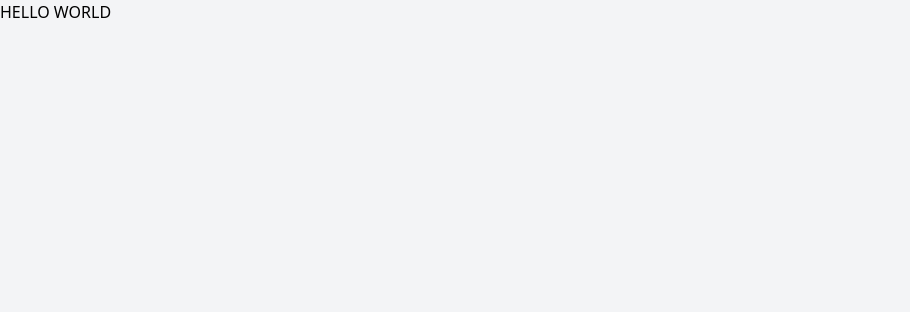
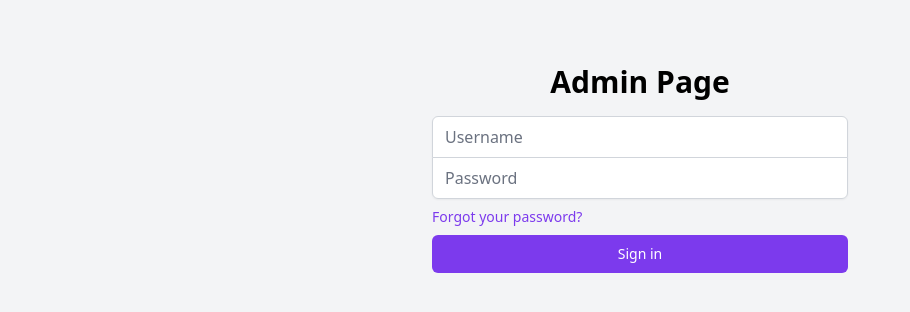
Before and after one commit to sanjayatony/app-vue, a Vue app: page / in a window 1280 px wide. Shown: the top 312 px of the page, without its empty margins (0-910 px from the left). Built offline with nearby package versions, Linux system fonts and the light colour scheme.

Commit message:
form login

```diff
--- a/src/components/Login.vue
+++ b/src/components/Login.vue
@@ -1,3 +1,35 @@
 <template>
-  <h1 class="uppercase">Hello World</h1>
+  <div class="max-w-md mx-auto mt-16">
+    <h1 class="text-center text-3xl font-bold">Admin Page</h1>
+    <form class="p-4">
+      <div class="rounded-md shadow-sm -space-y-px">
+        <input
+          type="text"
+          required
+          class="appearance-none relative rounded-none block w-full px-3 py-2 border border-gray-300 placeholder-gray-500 text-gray-900 rounded-t-md focus:outline-none focus:ring-purple-500 focus:border-purple-500 focus:z-10"
+          placeholder="Username"
+        />
+        <input
+          type="password"
+          required
+          autocomplete="current-password"
+          placeholder="Password"
+          class="appearance-none relative rounded-none block w-full px-3 py-2 border border-gray-300 placeholder-gray-500 text-gray-900 rounded-b-md focus:outline-none focus:ring-purple-500 focus:border-purple-500 focus:z-10"
+        />
+      </div>
+      <div class="text-sm py-2">
+        <a href="#" class="text-purple-600 hover:text-purple-500">
+          Forgot your password?
+        </a>
+      </div>
+      <div>
+        <button
+          type="submit"
+          class="w-full py-2 px-4 border border-transparent text-sm font-medium rounded-md text-white bg-purple-600 hover:bg-purple-700 focus:outline-none focus:ring-2 focus:ring-offset-2 focus:ring-purple-500"
+        >
+          Sign in
+        </button>
+      </div>
+    </form>
+  </div>
 </template>
```
